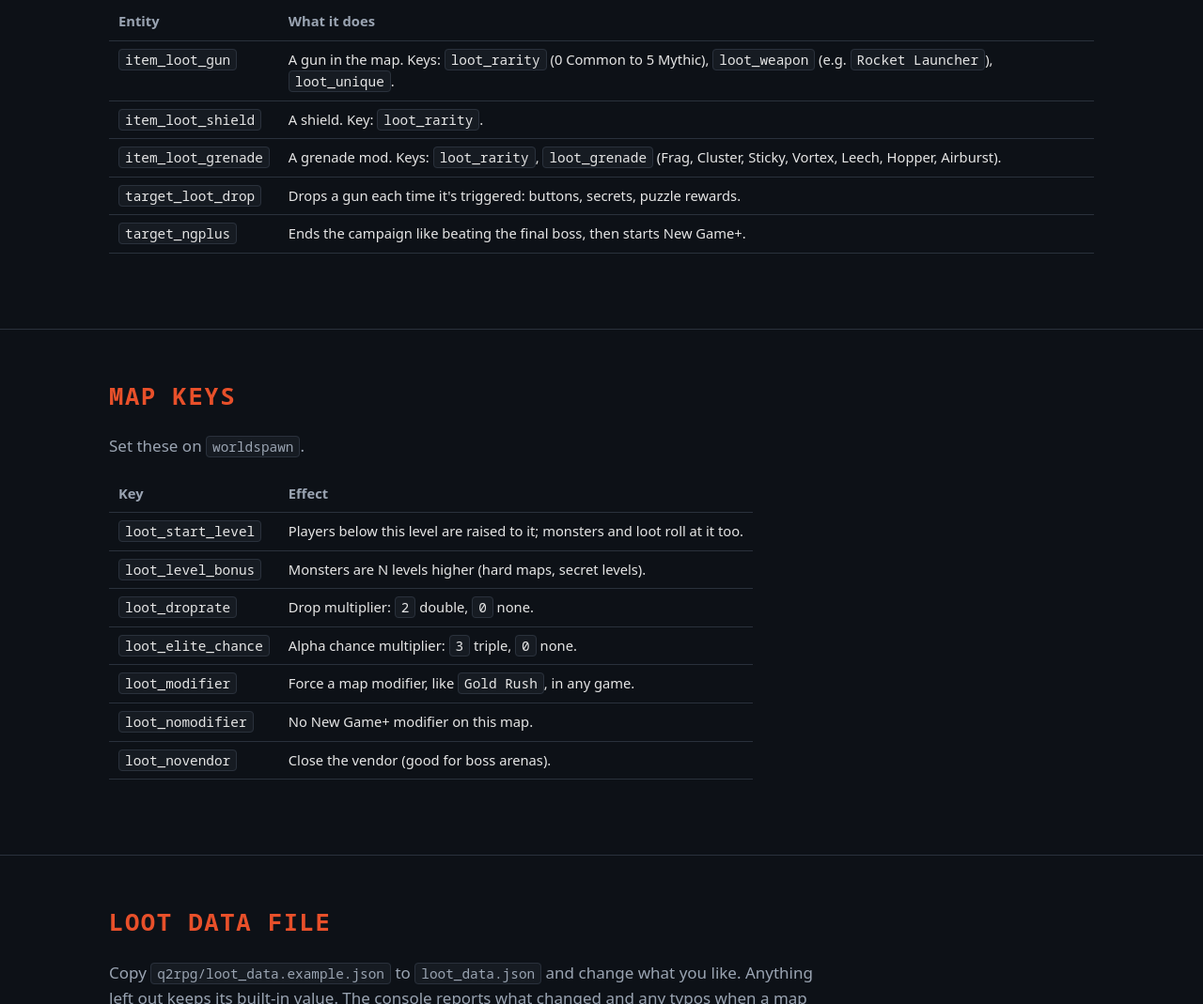
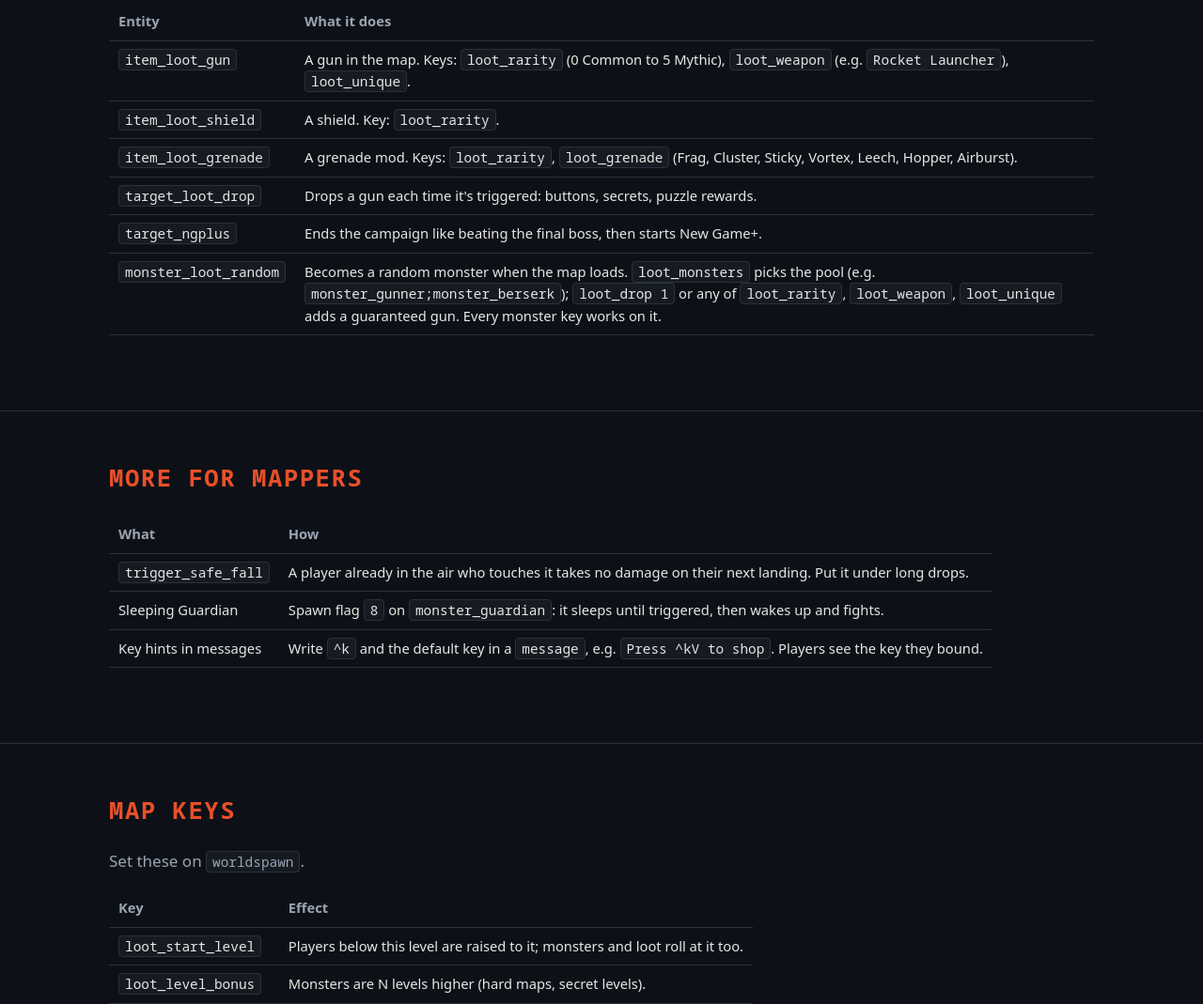
Before and after one commit to Rizilla-OG/q2arpg, a plain HTML site: page modding.html in a window 1280 px wide. Shown: the part 1763-2832 px from the top of the page at 94% size. Drawn offline with Linux system fonts and the light colour scheme.

Commit message:
Site: v0.9.9 badge, New in 0.9.9 (binds stick, PSX Arachnid/Guardian, fixes), rebind note; modding: monster_loot_random, trigger_safe_fall, sleeping Guardian, ^k key hints

```diff
--- a/modding.html
+++ b/modding.html
@@ -73,6 +73,19 @@
       <tr><td><code>item_loot_grenade</code></td><td>A grenade mod. Keys: <code>loot_rarity</code>, <code>loot_grenade</code> (Frag, Cluster, Sticky, Vortex, Leech, Hopper, Airburst).</td></tr>
       <tr><td><code>target_loot_drop</code></td><td>Drops a gun each time it's triggered: buttons, secrets, puzzle rewards.</td></tr>
       <tr><td><code>target_ngplus</code></td><td>Ends the campaign like beating the final boss, then starts New Game+.</td></tr>
+      <tr><td><code>monster_loot_random</code></td><td>Becomes a random monster when the map loads. <code>loot_monsters</code> picks the pool (e.g. <code>monster_gunner;monster_berserk</code>); <code>loot_drop 1</code> or any of <code>loot_rarity</code>, <code>loot_weapon</code>, <code>loot_unique</code> adds a guaranteed gun. Every monster key works on it.</td></tr>
+    </table>
+  </div>
+</section>
+
+<section>
+  <div class="wrap">
+    <h2>More for mappers</h2>
+    <table>
+      <tr><th>What</th><th>How</th></tr>
+      <tr><td><code>trigger_safe_fall</code></td><td>A player already in the air who touches it takes no damage on their next landing. Put it under long drops.</td></tr>
+      <tr><td>Sleeping Guardian</td><td>Spawn flag <code>8</code> on <code>monster_guardian</code>: it sleeps until triggered, then wakes up and fights.</td></tr>
+      <tr><td>Key hints in messages</td><td>Write <code>^k</code> and the default key in a <code>message</code>, e.g. <code>Press ^kV to shop</code>. Players see the key they bound.</td></tr>
     </table>
   </div>
 </section>
```
Also changed, not shown: index.html (+11 -1 lines).
